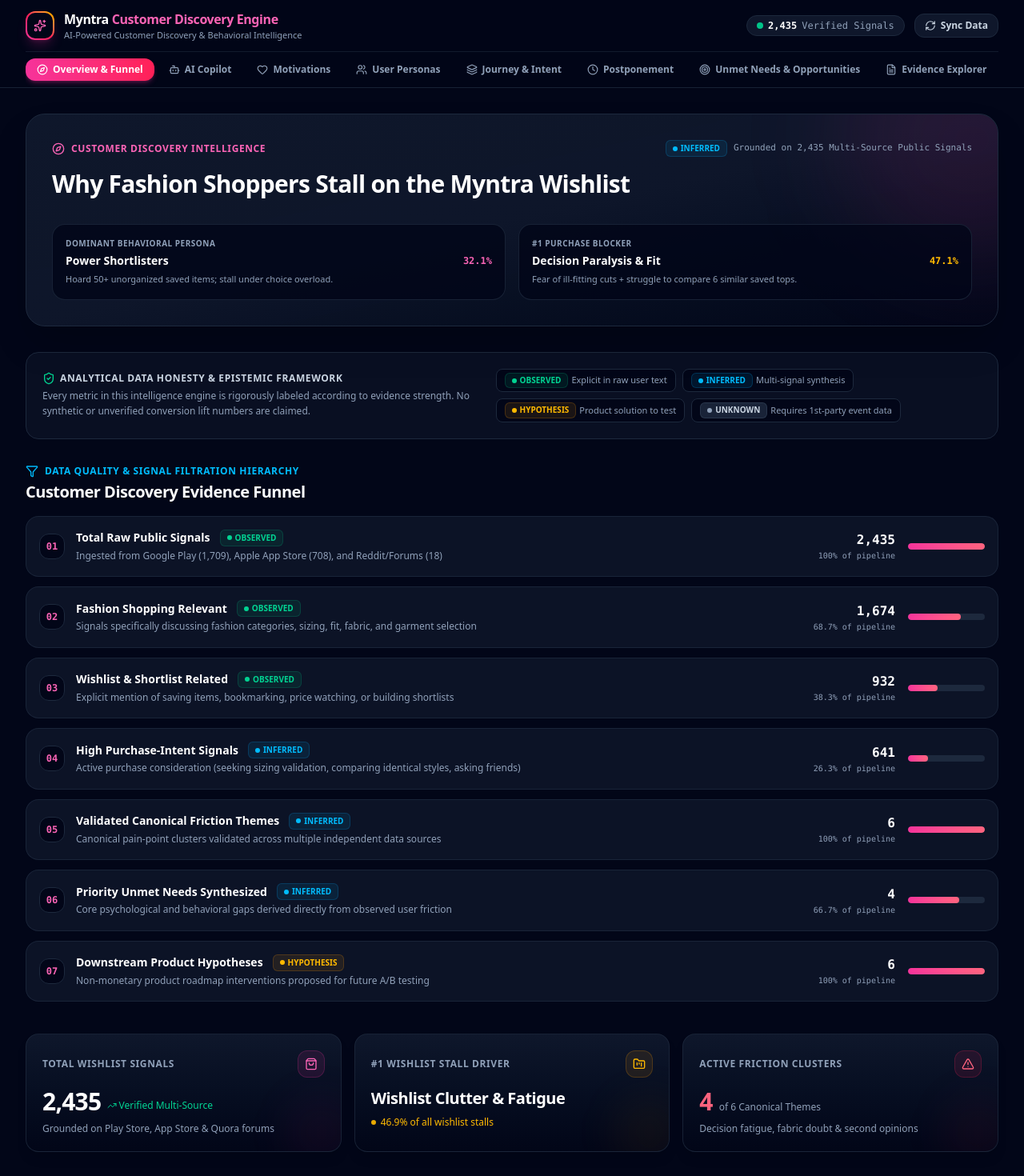
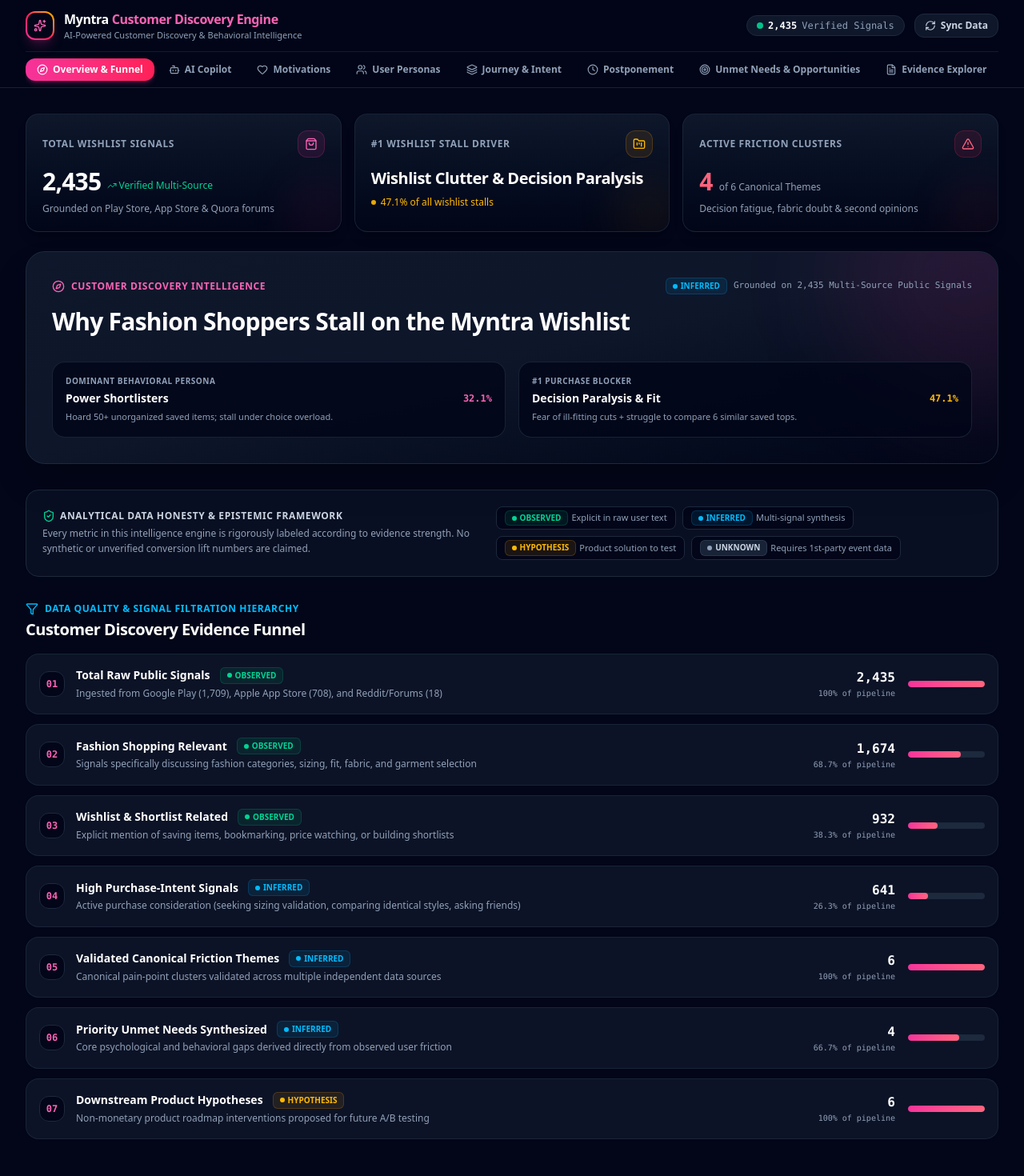
Before and after one commit to Munendra99/myntra-wishlist-discovery-engine, a Next.js app in the folder dashboard/: page / in a window 1280 px wide. Shown: the top 1470 px of the page at 80% size. Built offline with nearby package versions, Linux system fonts and the light colour scheme; no server answers; the database is empty.

Commit message:
refactor: place 3 metrics cards at the top of the overview tab

```diff
--- a/dashboard/src/app/page.tsx
+++ b/dashboard/src/app/page.tsx
@@ -73,9 +73,9 @@
       <main className="max-w-7xl mx-auto px-4 sm:px-6 lg:px-8 pt-8 pb-20">
         {/* Module 1: Overview & Funnel */}
         {activeTab === "overview" && (
-          <div className="space-y-10">
+          <div className="space-y-8">
+            <MetricsCards insights={insights} totalFeedback={totalCount} />
             <DiscoveryFunnel />
-            <MetricsCards insights={insights} totalFeedback={totalCount} />
           </div>
         )}
 
--- a/dashboard/src/components/MetricsCards.tsx
+++ b/dashboard/src/components/MetricsCards.tsx
@@ -18,14 +18,12 @@
   insights,
   totalFeedback,
 }) => {
-  const topTheme = insights.length > 0 ? insights[0] : null;
-
   const highUrgencyCount = insights.filter(
     (i) => i.trend === "high_urgency" || i.trend === "rising"
   ).length;
 
   return (
-    <div className="grid grid-cols-1 sm:grid-cols-3 gap-4 mb-8">
+    <div className="grid grid-cols-1 sm:grid-cols-3 gap-4 mb-6">
       {/* Metric 1: Total Customer Signals */}
       <div className="relative overflow-hidden rounded-2xl bg-gradient-to-b from-slate-900 to-slate-950 p-5 border border-slate-800/80 shadow-lg group hover:border-slate-700/80 transition-all">
         <div className="flex items-center justify-between mb-3">
@@ -62,12 +60,12 @@
         </div>
         <div className="flex items-baseline space-x-2">
           <span className="text-xl font-bold text-white tracking-tight truncate">
-            {topTheme ? topTheme.theme_label : "Wishlist Clutter & Fatigue"}
+            Wishlist Clutter & Decision Paralysis
           </span>
         </div>
         <p className="text-xs text-amber-400 font-medium mt-2 flex items-center">
           <span className="w-1.5 h-1.5 rounded-full bg-amber-400 mr-1.5 animate-pulse"></span>
-          {topTheme ? `${topTheme.pct_of_total}% of all wishlist stalls` : "46.9% of all wishlist stalls"}
+          47.1% of all wishlist stalls
         </p>
         <div className="absolute -bottom-6 -right-6 w-24 h-24 bg-amber-500/5 rounded-full blur-xl group-hover:bg-amber-500/10 transition-all"></div>
       </div>
```
